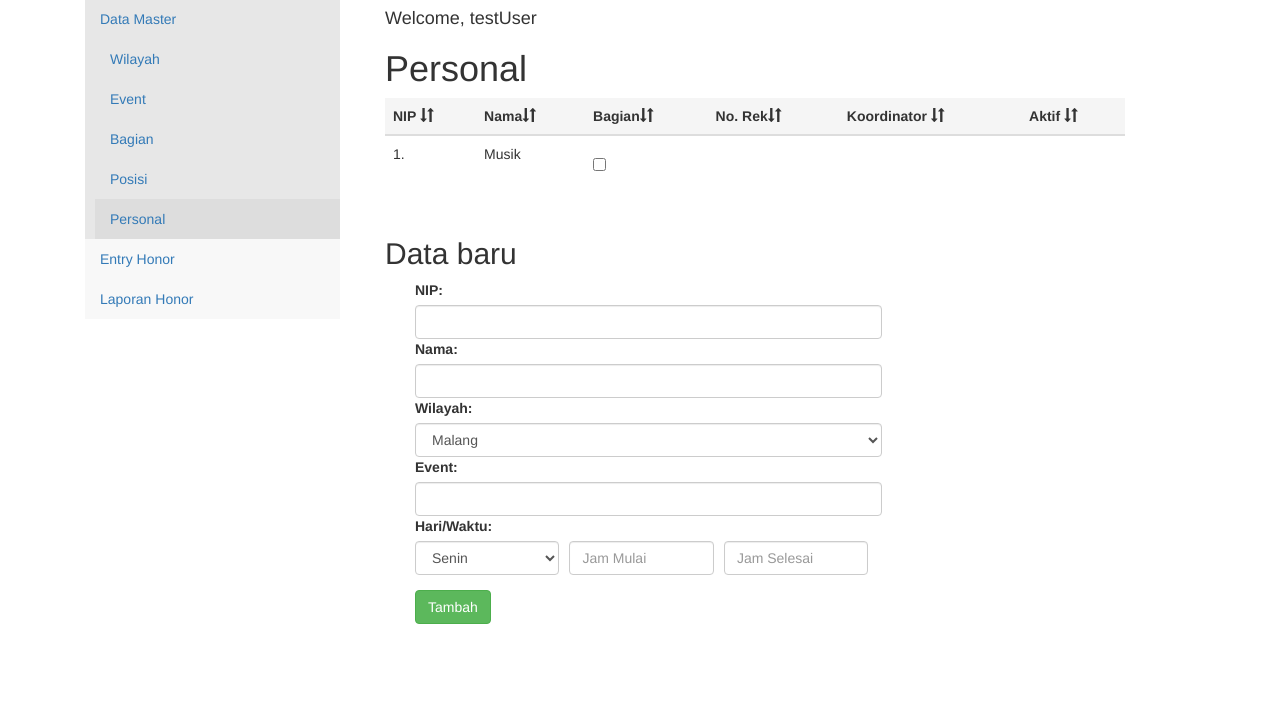
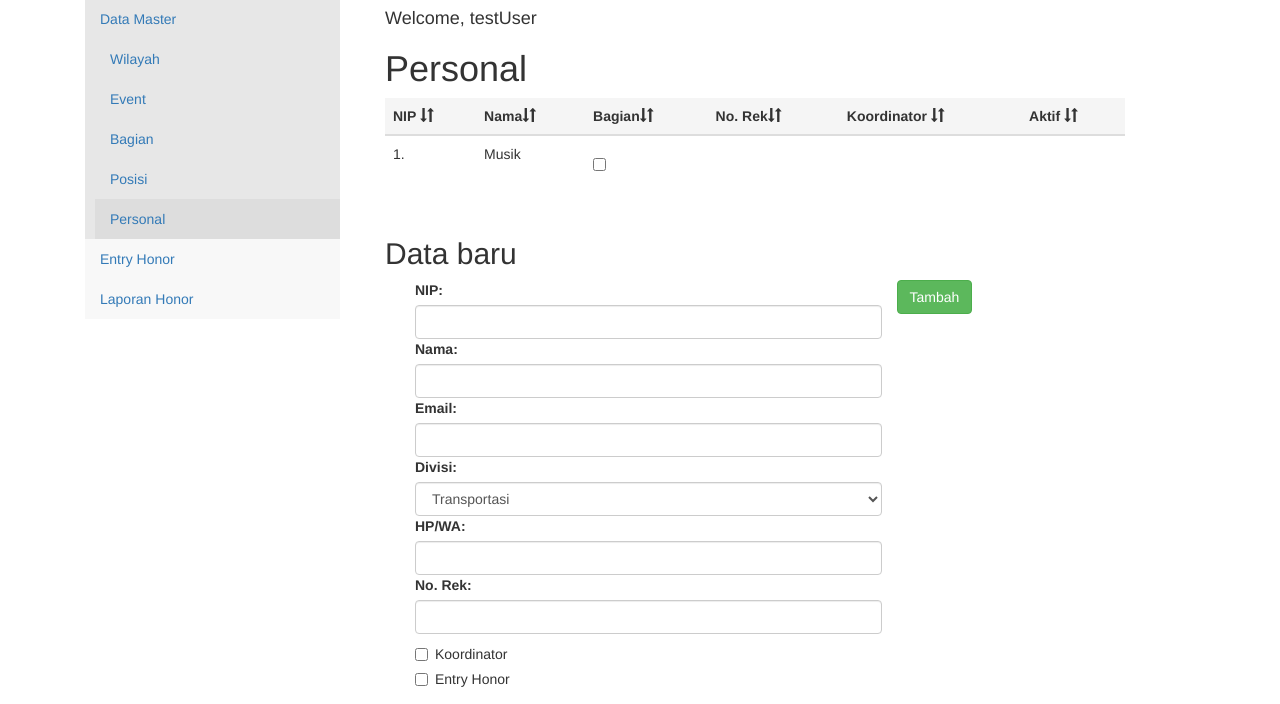
Before and after one commit to GraceMelody/event-organizer, a PHP site: page /personal.php in a window 1280 px wide. Shown: the part 134-838 px from the top of the page. Before the commit the page ends 758 px from the top, so only its background shows below. Run offline with PHP 8.4, Linux system fonts and the light colour scheme; some libraries are stand-ins or nearby versions.

Commit message:
added personal.php

```diff
--- a/personal.php
+++ b/personal.php
@@ -59,22 +59,22 @@
                 <input type="text" class="form-control" id="nip">
                 <label for="nama">Nama:</label>
                  <input type="text" class="form-control" id="nama">
-               <label for="wilayah">Wilayah:</label>
-               <select class="form-control" id="wilayah">
-                 <option>Malang</option>
+                 <label for="email">Email:</label>
+                  <input type="text" class="form-control" id="email">
+               <label for="divisi">Divisi:</label>
+               <select class="form-control" id="divisi">
+                 <option>Transportasi</option>
                </select>
-
-               <label for="event">Event:</label>
-                <input type="text" class="form-control" id="event">
-
-               <label for="hari">Hari/Waktu:</label>
-               <div class="row">
-
-               <select class="form-control col-xs-2 hari-tanggal" id="hari">
-                 <option>Senin</option>
-               </select>
-                 <input type="text" class="form-control col-xs-2 hari-tanggal" placeholder="Jam Mulai" id="jam_mulai">
-                 <input type="text" class="form-control col-xs-2 hari-tanggal" placeholder="Jam Selesai" id="jam_selesai">
+                <label for="hp">HP/WA:</label>
+                 <input type="text" class="form-control"id="hp">
+                 <label for="norek">No. Rek:</label>
+                 <input type="text" class="form-control" id="norek">
+                 <div class="checkbox">
+                    <label><input type="checkbox" value="">Koordinator</label>
+                  </div>
+                 <div class="checkbox">
+                    <label><input type="checkbox" value="">Entry Honor</label>
+                  </div>
                </div>
 
              </div>
```
